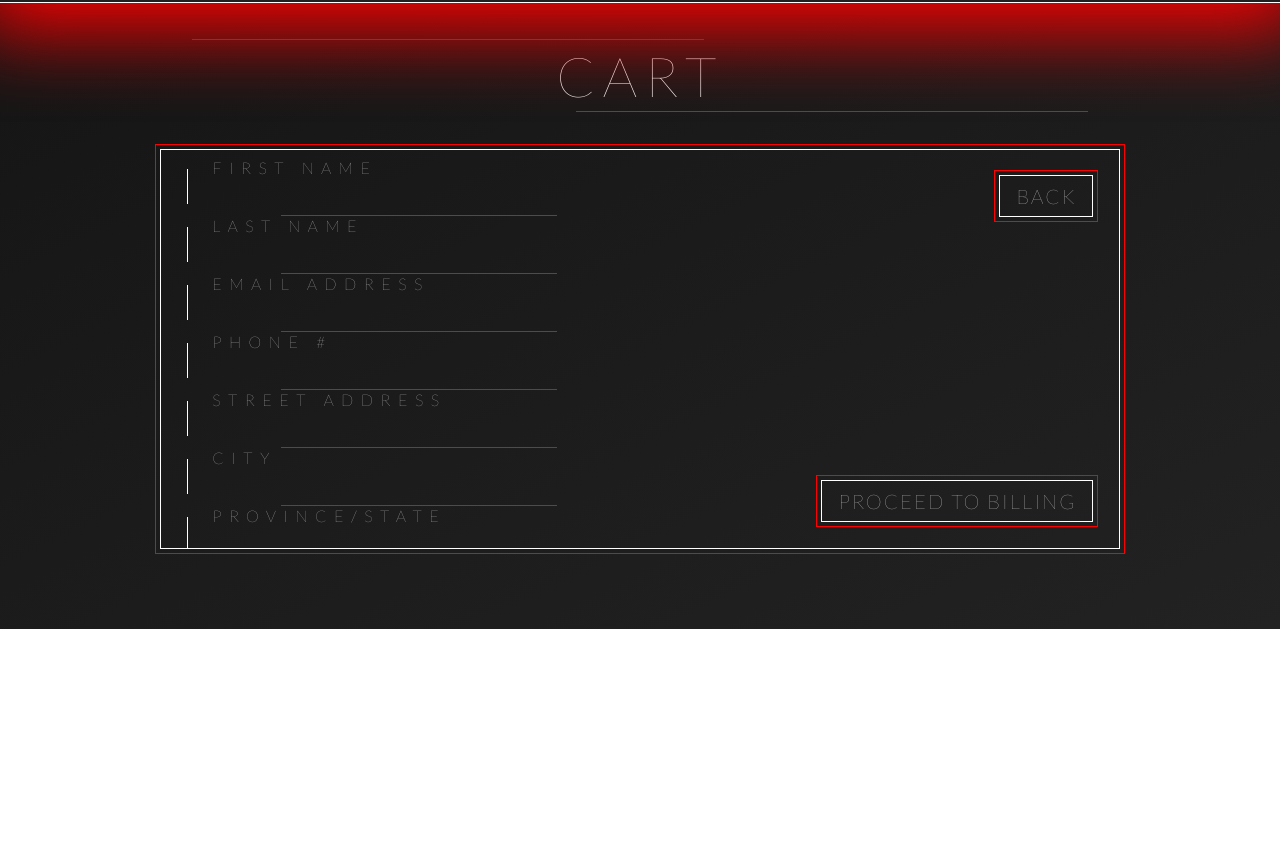
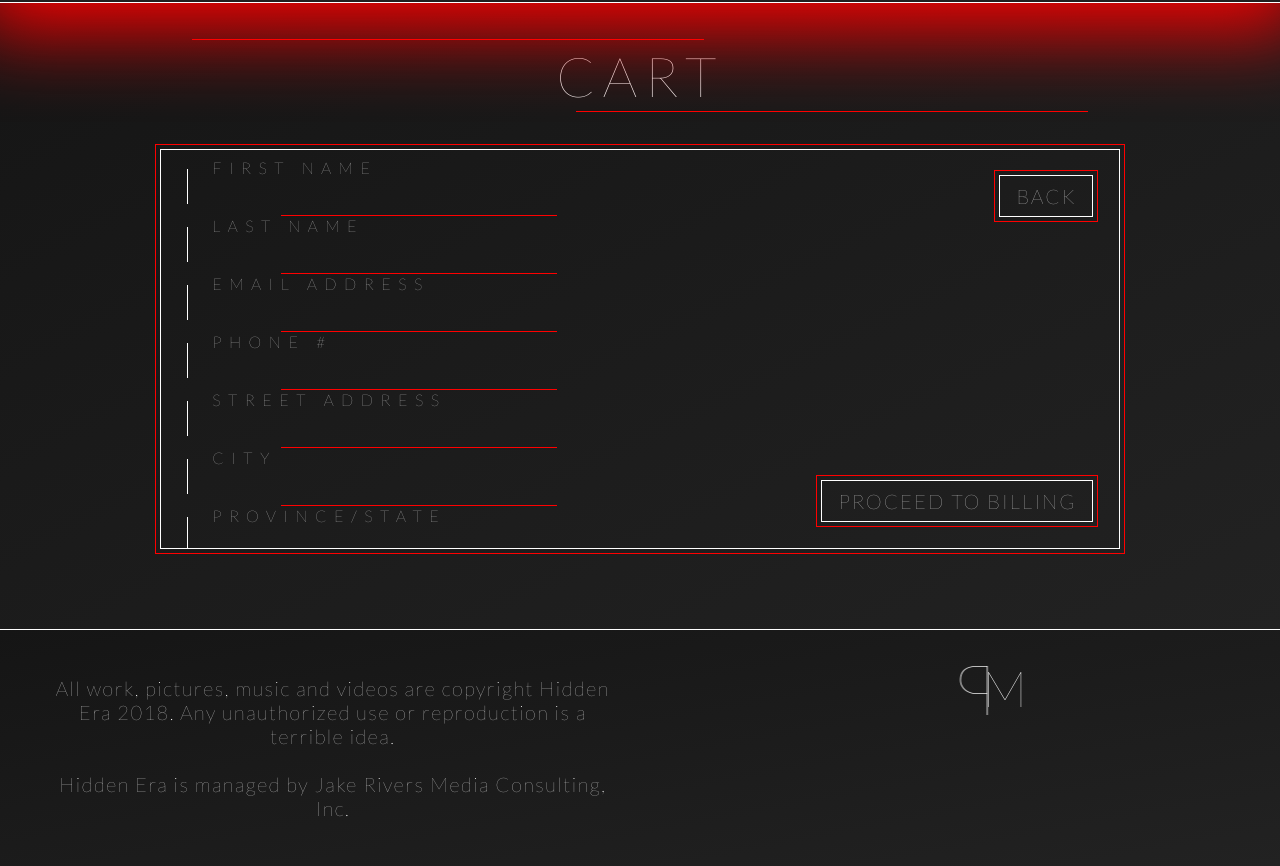
Before and after one commit to PatrickMcLennan/hiddenEra, a website built with webpack: page src/pug/index.pug in a window 1280 px wide. Shown: the part 2062-2928 px from the top of the page. Before the commit the page ends 2691 px from the top, so only its background shows below. Built offline with nearby package versions, Linux system fonts and the light colour scheme; grey boxes are pictures that could not be loaded; files whose address does not match are found by name.

Commit message:
sass dates

```diff
--- a/src/pug/index.pug
+++ b/src/pug/index.pug
@@ -11,5 +11,5 @@ html(lang="en")
       include layout/dates
       include layout/aboutUs
       include layout/cart
-    //- footer.footer
-    //-   include layout/footer
+    footer.footer
+      include layout/footer
--- a/src/pug/layout/footer.pug
+++ b/src/pug/layout/footer.pug
@@ -8,25 +8,24 @@ include ../components/mixins
     },
     logo: {
       links: [
-        { site: "https://github.com/PatrickMcLennan", path: 'img/svg/github.svg', alt: 'Patrick McLennans GitHub' },
-        { site: "https://www.linkedin.com/in/patrick-mclennan-42002a172/", path: 'img/svg/linkedin.svg', alt: 'Patrick McLennans LinkedIn' }
+        { site: "https://github.com/PatrickMcLennan", path: 'github', alt: 'Patrick McLennans GitHub' },
+        { site: "https://www.linkedin.com/in/patrick-mclennan-42002a172/", path: 'linkedin', alt: 'Patrick McLennans LinkedIn' }
       ]
     }
   }
 
-- const { legal, logo } = footer
-
 .footer__legal
-  p.footer__copyright= legal.copyright
-  p.footer__management= legal.management
-.footer__social
-  +socialMedia(socialIcons)
+  p.footer__copyright= footer.legal.copyright
+  p.footer__management= footer.legal.management
+//- .footer__social
+//-   +socialMedia(socialIcons)
 .footer__logo
   h5.logo
     span.logo__p P
     span.logo__m M
   ul.logo__links
-    each link in logo.links
+    each link in footer.logo.links
       li.logo__li
-        a.logo__link(src= logo.site target="_blank")
-          img.logo__img(src= logo.path alt= logo.alt)
+        a(href= link.site target="_blank")
+          svg.logo__svg
+            use(xlink:href= 'img/svg/sprite.svg#' + link.path)
--- a/src/sass/base/_typography.scss
+++ b/src/sass/base/_typography.scss
@@ -140,3 +140,22 @@
     }
   }
 }
+
+.footer {
+  @include latoWhite;
+
+  &__legal {
+    font-size: 2rem;
+    letter-spacing: .15rem;
+    line-height: 1.2;
+  }
+}
+
+.logo {
+  @include latoWhite;
+  font-size: 5rem;
+
+  &__p {
+    font-size: 7rem;
+  }
+}
--- a/src/sass/layout/_footer.scss
+++ b/src/sass/layout/_footer.scss
@@ -0,0 +1,86 @@
+.footer {
+  @include flexin(space-between);
+  @include sectionGlow(top);
+  background-image: linear-gradient(to right bottom, rgba(21, 21, 21, 1), lighten(rgba(21, 21, 21, 1), 5%));
+  padding: 2vh 2vw;
+
+  & > * {
+    flex: 0 0 50%;
+  }
+
+  &__legal {
+    text-align: center;
+
+    & > * {
+      margin: 3vh;
+    }
+  }
+
+  &__logo {
+    @include flexin(center, flex-end, column);
+
+    &:hover .logo__p {
+      transform: rotateY(0) translateX(0);
+    }
+
+    &:hover .logo__li {
+      transform: rotateY(0) translateY(0);
+      opacity: 1;
+    }
+
+    &:hover .logo::after {
+      transform: scaleX(1);
+    }
+  }
+}
+
+.logo {
+  @include flexin(flex-end);
+  width: 12.5vw;
+  position: relative;
+
+  &::after{
+    content: '';
+    position: absolute;
+    bottom: 0;
+    right: 0;
+    width: 50%;
+    height: 1px;
+    background-color: var(--color-white);
+    display: block;
+    transform: scaleX(0);
+    transform-origin: 100%;
+    transition: all .5s ease-in-out;
+  }
+
+  &__p {
+    transform: rotateY(180deg) translateX(-1.5rem);
+    transition: all .5s ease-in-out;
+  }
+
+  &__links {
+    @include flexin(space-evenly, flex-end, column);
+    cursor: pointer;
+  }
+
+  &__li {
+    transform-origin: 100%;
+    transform: rotateY(90deg) translateY(-100%);
+    opacity: 0;
+    transition: all .5s ease-in-out;
+  }
+
+  &__svg {
+    fill: var(--color-white);
+    height: 5rem;
+    width: 5rem;
+    margin-top: 1vh;
+  }
+}
+
+$logoLinkDelay: .25s;
+@for $i from 1 through 2 {
+  .logo__li:nth-child(#{$i}) {
+    transition-delay: calc(#{$logoLinkDelay} * calc(#{$i} - 1))
+  }
+}
```
Also changed, not shown: dist/index.html, dist/style.css.
